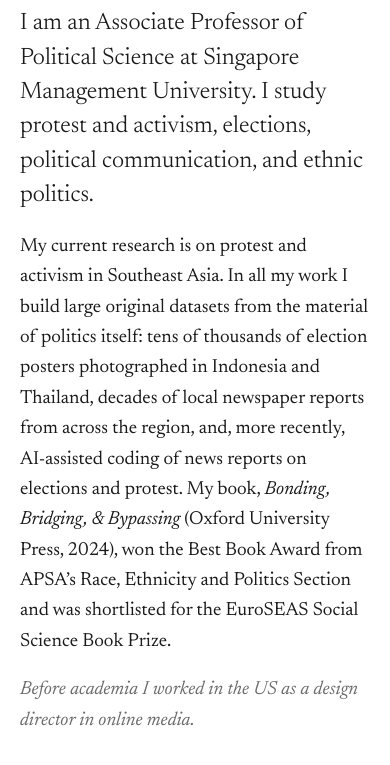
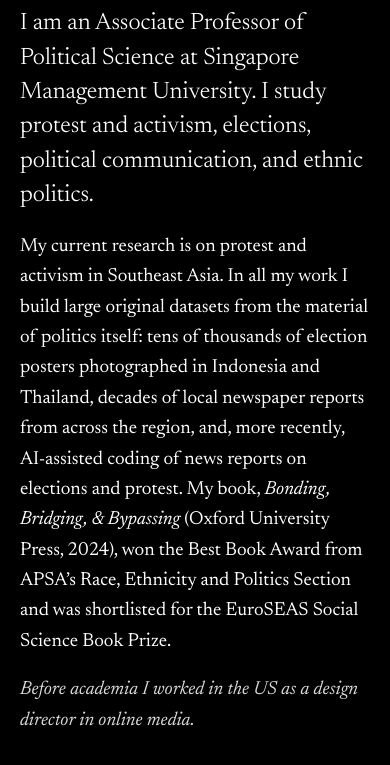
Before and after one commit to colmfox/colmfox.com, a plain HTML site: page public/index.html in a window 390 px wide. Shown: the part 377-1142 px from the top of the page. Drawn offline with Linux system fonts and the light colour scheme.

Commit message:
Phone only: black background, white text, light grey secondary text

```diff
--- a/public/style.css
+++ b/public/style.css
@@ -687,3 +687,16 @@ main.dspage>.section>div>:last-child,main.dspage>.section>div>:last-child>:last-
   body{font-size:19px}
   summary{width:auto;max-width:100%}
 }
+/* 20 Nov (Colm): phone only — black background, white text, very light grey secondary text, brighter lines, lighter red */
+@media (max-width:640px){
+  :root,:root[data-theme=light],:root[data-theme=dark]{
+    color-scheme:dark;
+    --bg:#000000;
+    --ink:#ffffff;
+    --muted:#d9d9d9;
+    --rule:#5c5c5c;
+    --accent:#e0705f;
+    --tile:#1a1a1a;
+    --hl:#3a2522;
+  }
+}
```
